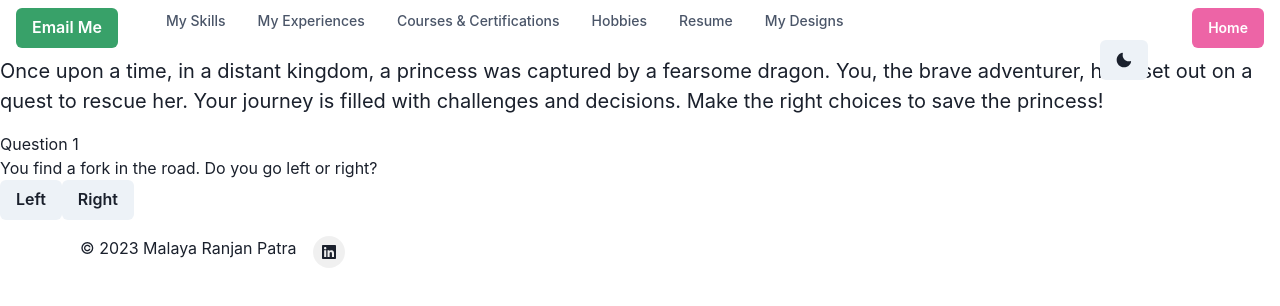
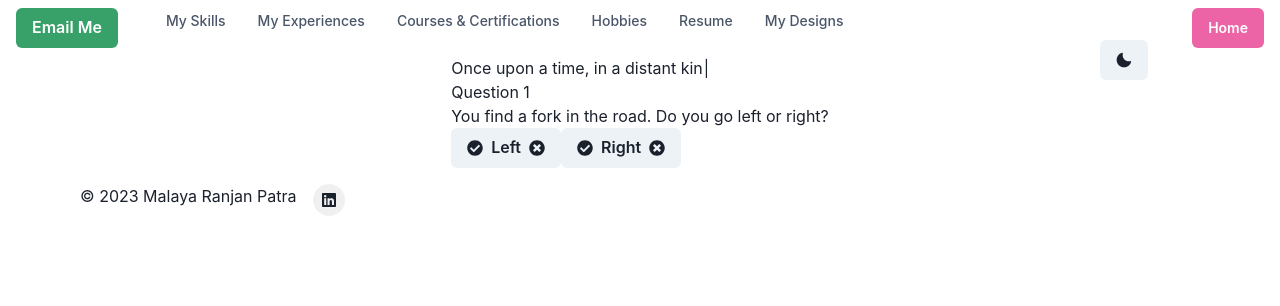
Before and after one commit to MalayaRP/my-world, a Next.js app: page /my-designs in a window 1280 px wide. Shown: the top 306 px of the page. Built offline with nearby package versions, Linux system fonts and the light colour scheme.

Commit message:
Update page.js

```diff
--- a/app/my-designs/page.js
+++ b/app/my-designs/page.js
@@ -7,6 +7,8 @@ import {
   ChakraProvider,
   Text,
 } from '@chakra-ui/react';
+import { FaCheckCircle, FaTimesCircle } from 'react-icons/fa';
+import Typewriter from 'typewriter-effect';
 
 const questions = [
   {
@@ -70,19 +72,21 @@ function App() {
     "Once upon a time, in a distant kingdom, a princess was captured by a fearsome dragon. You, the brave adventurer, have set out on a quest to rescue her. Your journey is filled with challenges and decisions. Make the right choices to save the princess!"
   );
 
-  const backgroundMusicUrl = 'https://cdn.pixabay.com/download/audio/2022/01/05/audio_51e67495bc.mp3'; // Replace with your music URL
+  const successSoundUrl = 'https://cdn.pixabay.com/download/audio/2022/03/24/audio_866d42f469.mp3'; // Replace with your success sound URL
+  const failureSoundUrl = 'https://cdn.pixabay.com/download/audio/2022/03/24/audio_e6710b8e79.mp3'; // Replace with your failure sound URL
 
   const playSuccessSound = () => {
-    const successSound = new Audio('/success.mp3');
+    const successSound = new Audio(successSoundUrl);
     successSound.play();
   };
 
   const playFailureSound = () => {
-    const failureSound = new Audio('/failure.mp3');
+    const failureSound = new Audio(failureSoundUrl);
     failureSound.play();
   };
 
   const playBackgroundMusic = () => {
+    const backgroundMusicUrl = 'https://cdn.pixabay.com/download/audio/2022/01/05/audio_51e67495bc.mp3'; // Replace with your music URL
     const backgroundMusic = new Audio(backgroundMusicUrl);
     backgroundMusic.loop = true;
     backgroundMusic.play();
@@ -116,6 +120,7 @@ function App() {
 
     return () => {
       // Cleanup when the component unmounts
+      const backgroundMusicUrl = 'URL_TO_BACKGROUND_MUSIC.mp3'; // Replace with your music URL
       const backgroundMusic = new Audio(backgroundMusicUrl);
       backgroundMusic.pause();
       backgroundMusic.currentTime = 0;
@@ -125,6 +130,7 @@ function App() {
   useEffect(() => {
     if (gameOver) {
       // Game over logic (e.g., show a message or play a sound)
+      console.log('Game over!');
     }
   }, [gameOver]);
 
@@ -140,13 +146,21 @@ function App() {
             </div>
           ) : (
             <div>
-              <Text fontSize="xl" mb={4}>{story}</Text>
+              <Typewriter
+                options={{
+                  strings: [story],
+                  autoStart: true,
+                  loop: false,
+                }}
+              />
               <h2>Question {questionIndex + 1}</h2>
               <p>{questions[questionIndex].question}</p>
               {questions[questionIndex].options.map((option, index) => (
                 <Button
                   key={index}
                   onClick={() => handleAnswer(option)}
+                  leftIcon={<FaCheckCircle />} // Add icon for correct answer
+                  rightIcon={<FaTimesCircle />} // Add icon for incorrect answer
                 >
                   {option}
                 </Button>
```
